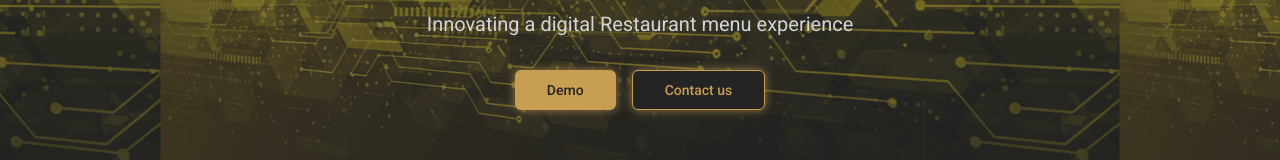
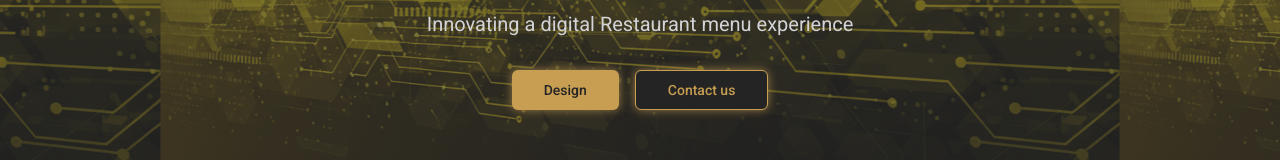
Before and after one commit to yusuken1121/Shin-Sational-PR, a Next.js app: page / in a window 1280 px wide. Shown: the part 438-598 px from the top of the page. Built offline with nearby package versions, Linux system fonts and the light colour scheme.

Commit message:
DesignとContactのリンクとidを紐付け

```diff
--- a/src/app/_components/contact.tsx
+++ b/src/app/_components/contact.tsx
@@ -66,7 +66,10 @@ export function Contact() {
     console.log(values);
   };
   return (
-    <section className="flex items-center justify-center w-full h-full py-24 bg-primary">
+    <section
+      id="contact"
+      className="flex items-center justify-center w-full h-full py-24 bg-primary"
+    >
       <div className="container px-4 md:px-6">
         <h2 className="text-3xl md:text-4xl font-bold text-center mb-12">
           Contact
--- a/src/app/_components/hero.tsx
+++ b/src/app/_components/hero.tsx
@@ -1,4 +1,5 @@
 import { Button } from "@/components/ui/button";
+import Link from "next/link";
 
 export function Hero() {
   return (
@@ -27,12 +28,16 @@ export function Hero() {
           Innovating a digital Restaurant menu experience
         </p>
         <div className="flex flex-col sm:flex-row gap-4 justify-center">
-          <Button size="lg" variant="default">
-            Demo
-          </Button>
-          <Button size="lg" variant="outline">
-            Contact us
-          </Button>
+          <Link href="#designs">
+            <Button size="lg" variant="default">
+              Design
+            </Button>
+          </Link>
+          <Link href="#contact">
+            <Button size="lg" variant="outline">
+              Contact us
+            </Button>
+          </Link>
         </div>
       </div>
     </section>
--- a/src/app/_components/product-design.tsx
+++ b/src/app/_components/product-design.tsx
@@ -37,7 +37,10 @@ const mobileDesigns = [
 
 export function ProductDesign() {
   return (
-    <section className="flex items-center justify-center w-full h-full py-24 bg-primary">
+    <section
+      id="designs"
+      className="flex items-center justify-center w-full h-full py-24 bg-primary"
+    >
       <div className="w-full px-4 md:px-6">
         <h2 className="text-3xl md:text-4xl font-bold text-center mb-12">
           Designs
```
